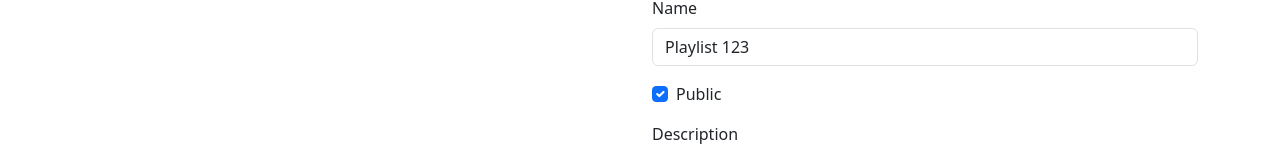
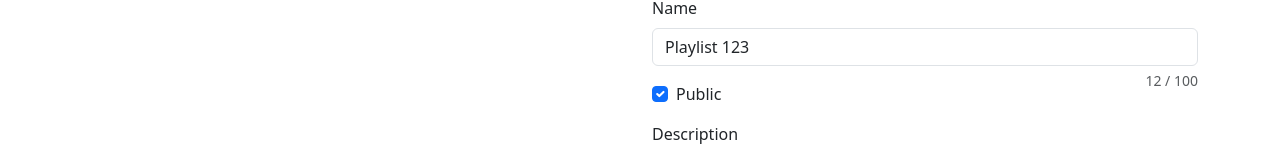
Before and after one commit to ev45ive/sages-vue-open-wrzesien, a Vue app: page / in a window 1280 px wide. Shown: the part 407-561 px from the top of the page. Built offline with nearby package versions, Linux system fonts and the light colour scheme.

Commit message:
Exercise: Create live character counter

```diff
--- a/src/playlists/components/PlaylistEditor.vue
+++ b/src/playlists/components/PlaylistEditor.vue
@@ -6,7 +6,7 @@
       <div class="mb-3">
         <label for="playlistName" class="form-label">Name</label>
         <input type="text" class="form-control" id="playlistName" :value="playlist.name" />
-        <!-- <div id="emailHelp" class="form-text">We'll never share your email with anyone else.</div> -->
+        <div class="form-text text-muted float-end">{{ playlist.name.length }} / 100</div>
       </div>
       <div class="mb-3 form-check">
         <input type="checkbox" class="form-check-input" id="playlistPublic" :checked="playlist.public" />
```
